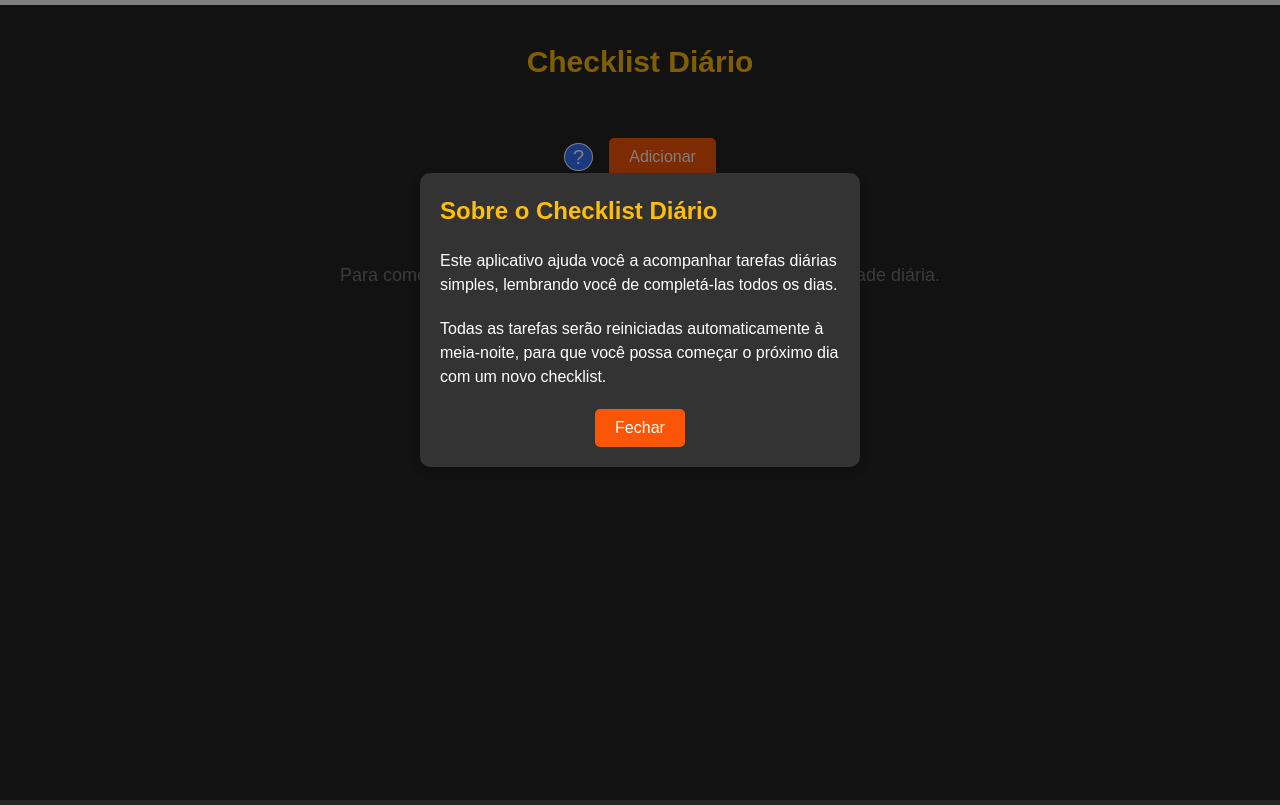
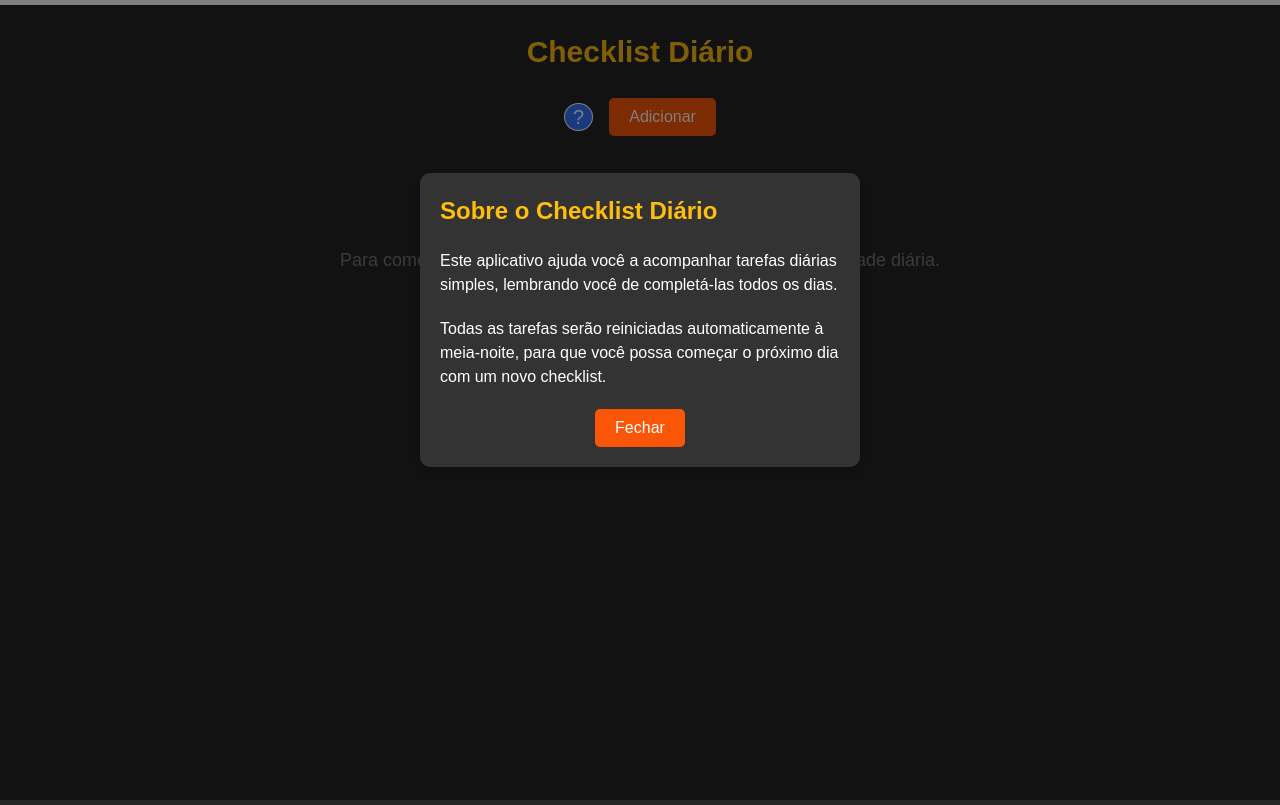
Before and after one commit to PeterTechDev/did-i-did-it, a React (Vite) app: page / in a window 1280 px wide. Shown: the top 805 px of the page. Built offline with nearby package versions, Linux system fonts and the light colour scheme.

Commit message:
Adjust button container and header styles

```diff
--- a/src/App.tsx
+++ b/src/App.tsx
@@ -90,6 +90,7 @@ export default function App() {
             alignItems: "center",
             justifyContent: "center",
             gap: "1rem",
+            marginBottom: "3rem",
           }}
         >
           <AddTaskButton onClick={() => setIsModalOpen(true)} />
--- a/src/components/Header/Header.styles.ts
+++ b/src/components/Header/Header.styles.ts
@@ -5,9 +5,9 @@ export const HeaderContainer = styled.div`
   flex-direction: column;
   justify-content: space-between;
   align-items: center;
-  padding: 20px;
+  padding: 10px;
   background-color: #242424;
-  margin: 5px auto 20px auto;
+  margin: 5px auto 0 auto;
   width: 320px;
 
   @media (min-width: 768px) {
```
